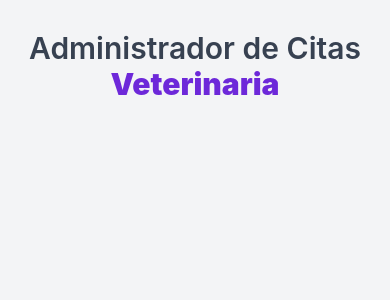
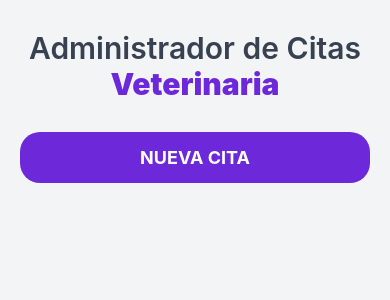
Before and after one commit to abrahampc1/CitasProject, a React Native app: screen / in a window 390 px wide. Shown: the top 300 px of the page. Built offline with nearby package versions, Linux system fonts and the light colour scheme.

Commit message:
se adelanta pryecto hasta clase 89

```diff
--- a/App.jsx
+++ b/App.jsx
@@ -1,14 +1,33 @@
 import { StatusBar } from 'expo-status-bar';
-import { SafeAreaView, StyleSheet, Text, TextInput, View } from 'react-native';
-import React from 'react';
+import { Button, Pressable, SafeAreaView,
+  StyleSheet, Text, TextInput, View, Modal } from 'react-native';
+import React, {useState} from 'react';
 
 export default function App() {
+
+  const [modalVisible, setModalVisible] = useState(false)
+
+  const nuevaCitaHandler = () => {
+    console.log('diste click....')
+  }
   return (
     <SafeAreaView style={styles.container}>
       <Text style={styles.titulo}>Administrador de Citas
        {' '}
         <Text style={styles.tituloBold}>Veterinaria</Text>
       </Text>
+      <Pressable
+      onPress= {() => setModalVisible(true) }
+      style={styles.btnNuevaCita}>
+        <Text
+        style={styles.btnTextoNuevaCita}>Nueva cita</Text>
+      </Pressable>
+
+      <Modal
+      animationType='slide'
+      visible={modalVisible}>
+          <Text>Desde Modal</Text>
+      </Modal>
       </SafeAreaView>
   );
 };
@@ -28,5 +47,19 @@ const styles = StyleSheet.create({
   tituloBold: {
     fontWeight: '900',
     color: '#6D28D9',
+  },
+  btnNuevaCita:{
+    backgroundColor: '#6D28D9',
+    padding: 15,
+    marginTop: 30,
+    marginHorizontal: 20,
+    borderRadius: 20
+  },
+  btnTextoNuevaCita: {
+    textAlign: 'center',
+    color: '#FFF',
+    fontSize: 18,
+    fontWeight: 'bold',
+    textTransform: 'uppercase'
   }
 })
--- a/package.json
+++ b/package.json
@@ -12,6 +12,7 @@
     "expo": "~50.0.17",
     "expo-status-bar": "~1.11.1",
     "react": "18.2.0",
+    "react-devtools": "^5.1.0",
     "react-native": "0.73.6"
   },
   "devDependencies": {
```
Also changed, not shown: 1 other file (tests, documents, lock files or other folders).
